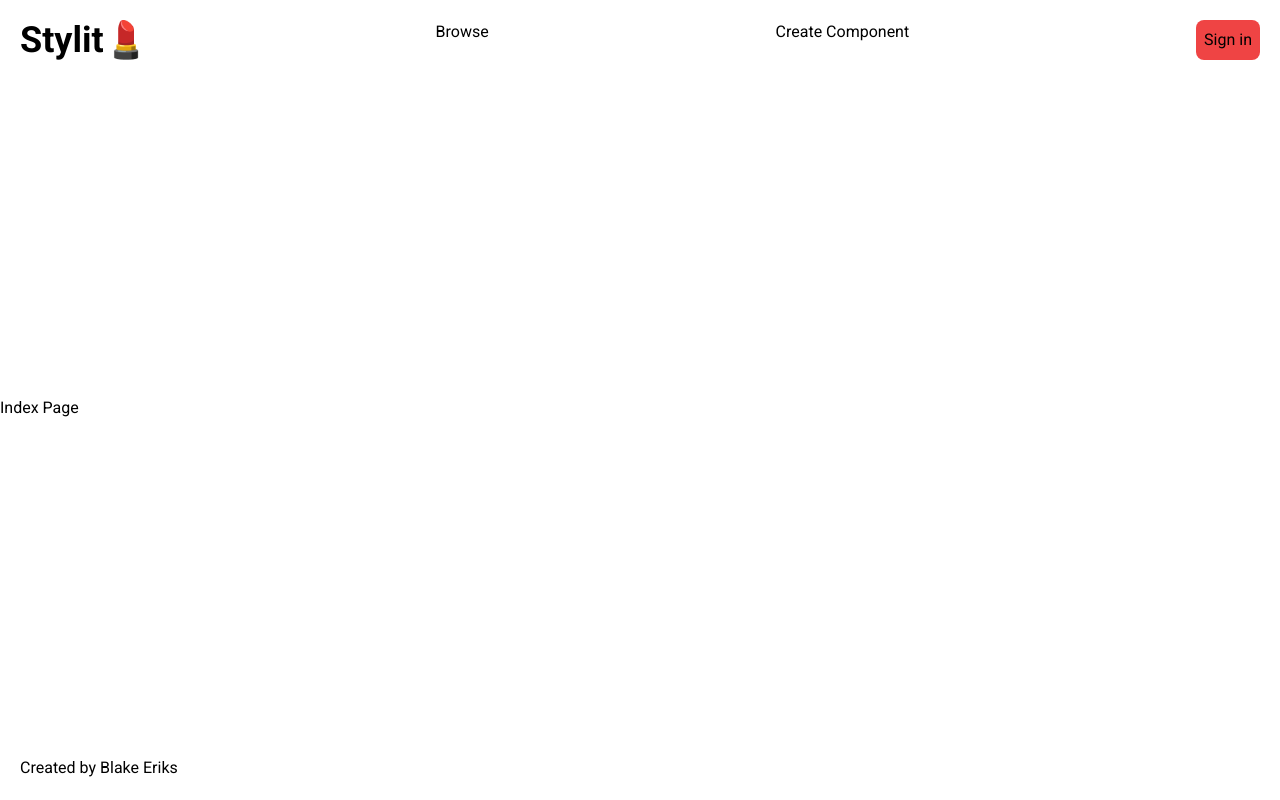
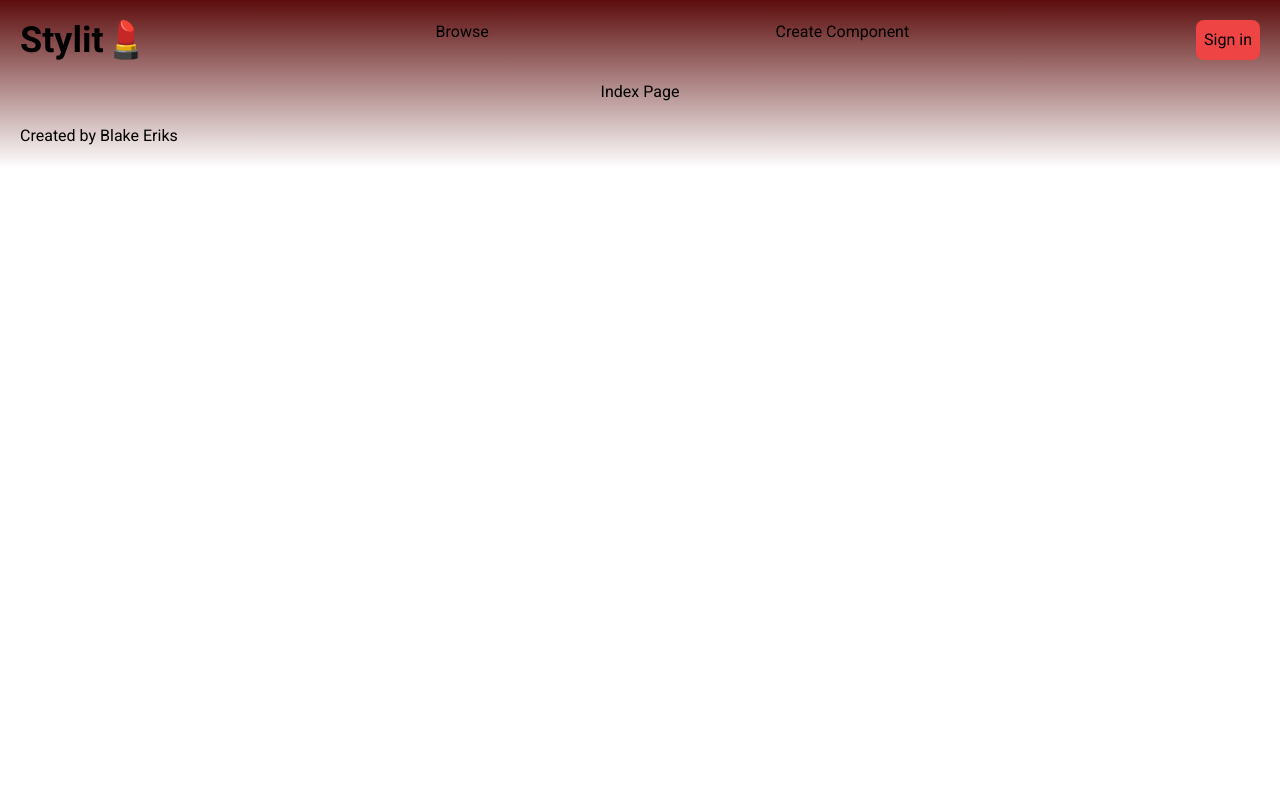
Before and after one commit to BlakeEriks/stylit, a Next.js app: page / in a window 1280 px wide. Built offline with nearby package versions, Linux system fonts and the light colour scheme.

Commit message:
Add app container and background

```diff
--- a/pages/_app.tsx
+++ b/pages/_app.tsx
@@ -1,7 +1,7 @@
 import '../styles/globals.css'
 import type { AppProps } from 'next/app'
 import Header from 'components/Header';
-import { Fragment, useState } from 'react';
+import { useState } from 'react';
 import MetaTags from 'components/MetaTags';
 import Footer from 'components/Footer';
 
@@ -10,12 +10,12 @@ function MyApp({ Component, pageProps }: AppProps) {
   const [user, setUser] = useState<object | undefined>()
 
   return (
-    <Fragment>
+    <div className="bg-gradient-to-b from-[#5d0d0d] via-red to-gray flex flex-col items-center">
       <MetaTags />
       <Header user={user} setUser={setUser}/>
       <Component {...pageProps} />
       <Footer/>
-    </Fragment>
+    </div>
   )
 }
 
```
